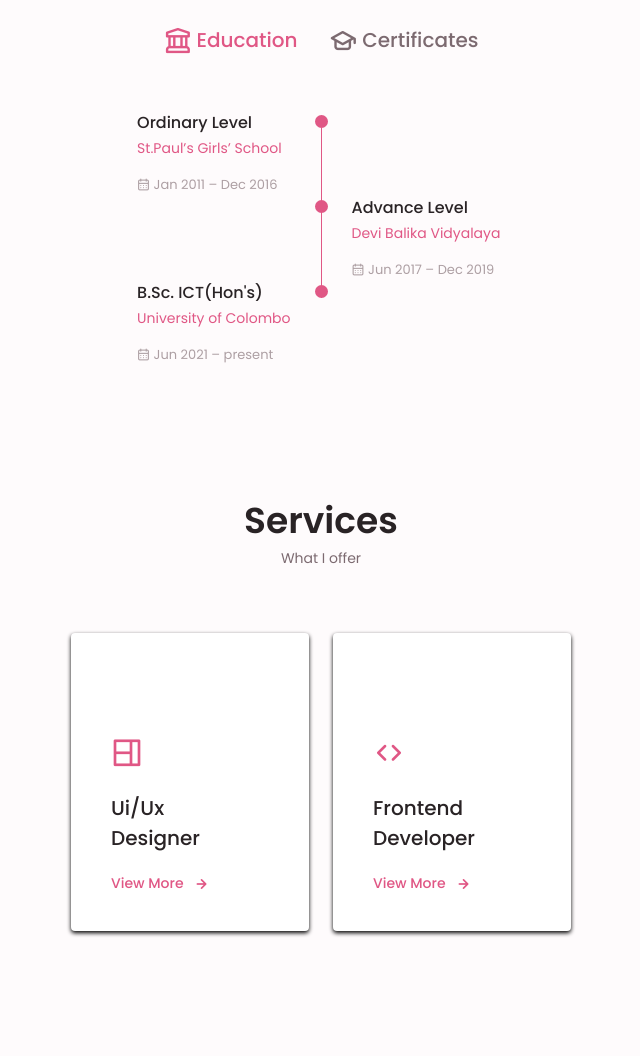
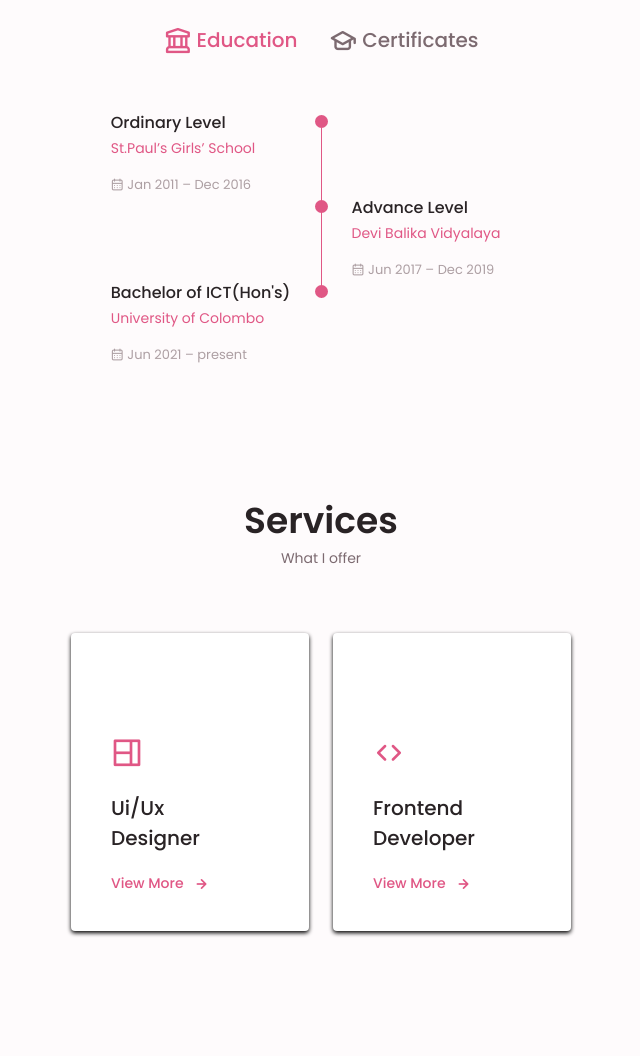
Before and after one commit to Isumoses/portfolio, a plain HTML site: page index.html in a window 1280 px wide. Shown: the part 2283-3339 px from the top of the page, without its empty margins (319-959 px from the left). Drawn offline with nearby package versions, Linux system fonts and the light colour scheme.

Commit message:
Update index.html

```diff
--- a/index.html
+++ b/index.html
@@ -419,7 +419,7 @@
                                 <!--==================== QUALIFICATION 3 ====================-->
                                 <div class="qulification__data">
                                     <div>
-                                        <h3 class="qulification__title">B.Sc. ICT(Hon's)</h3>
+                                        <h3 class="qulification__title">Bachelor of ICT(Hon's)</h3>
                                         <span class="qulification__subtitle">University of Colombo</span>
                                         <div class="qulification__calender">
                                             <i class="uil uil-calendar-alt"></i>
```
